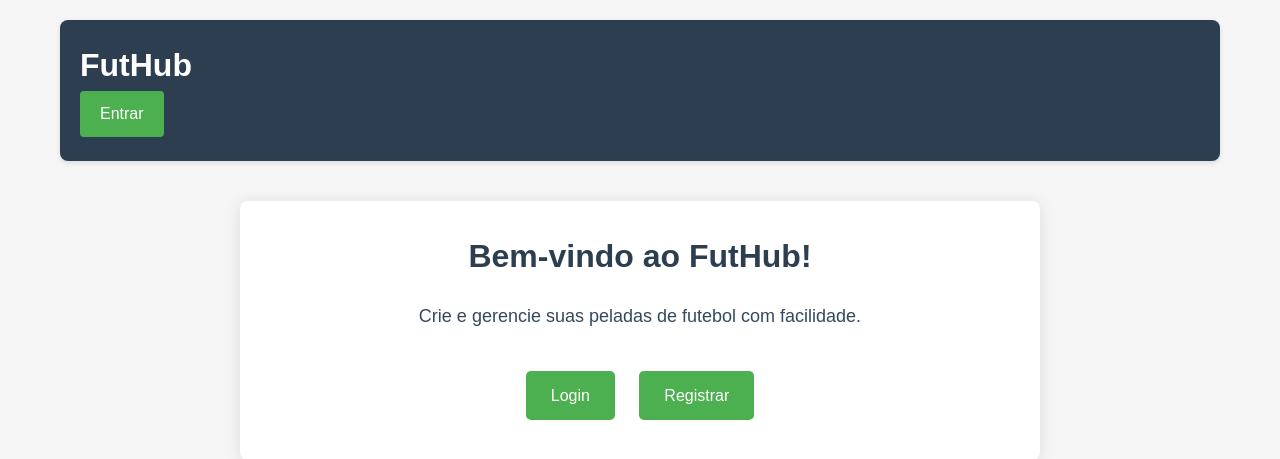
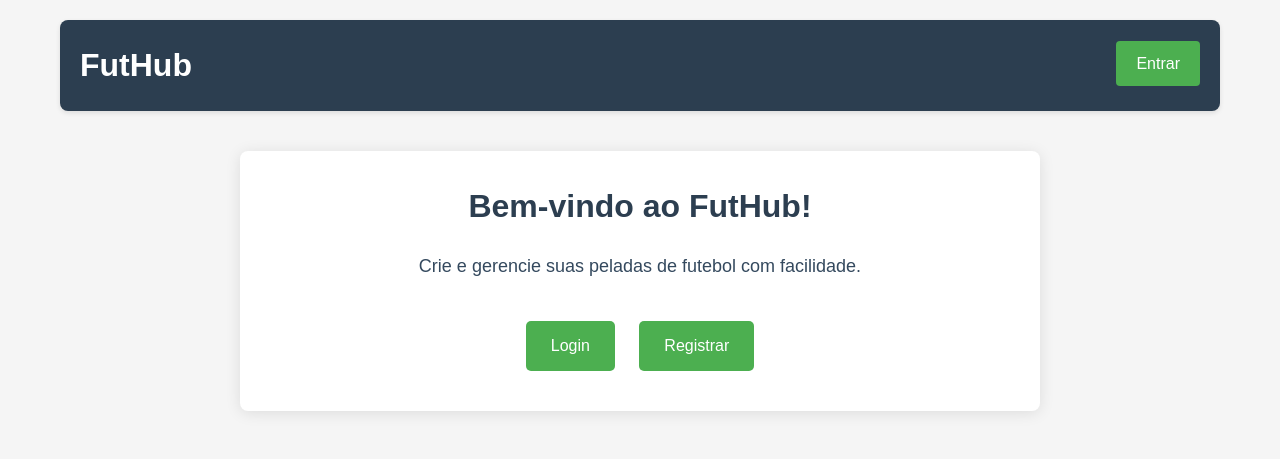
Before and after one commit to Artur-Antunes-1/FutHub_PROJETO_FDS, a Django app: page / in a window 1280 px wide. Shown: the top 459 px of the page. Run offline with Django 5.2, Linux system fonts and the light colour scheme.

Commit message:
soluciona bug de user-nav/header alinhado a esquerda

```diff
--- a/core/static/core/css/styles.css
+++ b/core/static/core/css/styles.css
@@ -56,13 +56,15 @@ body {
 /* 3. Header                                                                    */
 /* --------------------------------------------------------------------------- */
 .header {
+  display: flex;
+  justify-content: space-between;
+  align-items: center;
   background: var(--primary-color);
   color: #fff;
   padding: 20px;
   border-radius: 8px;
   margin-bottom: 30px;
   box-shadow: var(--shadow-sm);
-  position: relative;
 }
 
 .header h1 { font-size: 2rem; }
@@ -98,6 +100,7 @@ body {
   display: flex;           /* garante botão e login lado a lado */
   align-items: center;
   padding-bottom: 4px;     /* amplia a zona de hover abaixo do botão */
+  margin-left: auto;
 }
 
 /* Botão hamburger (três barras) */
```
